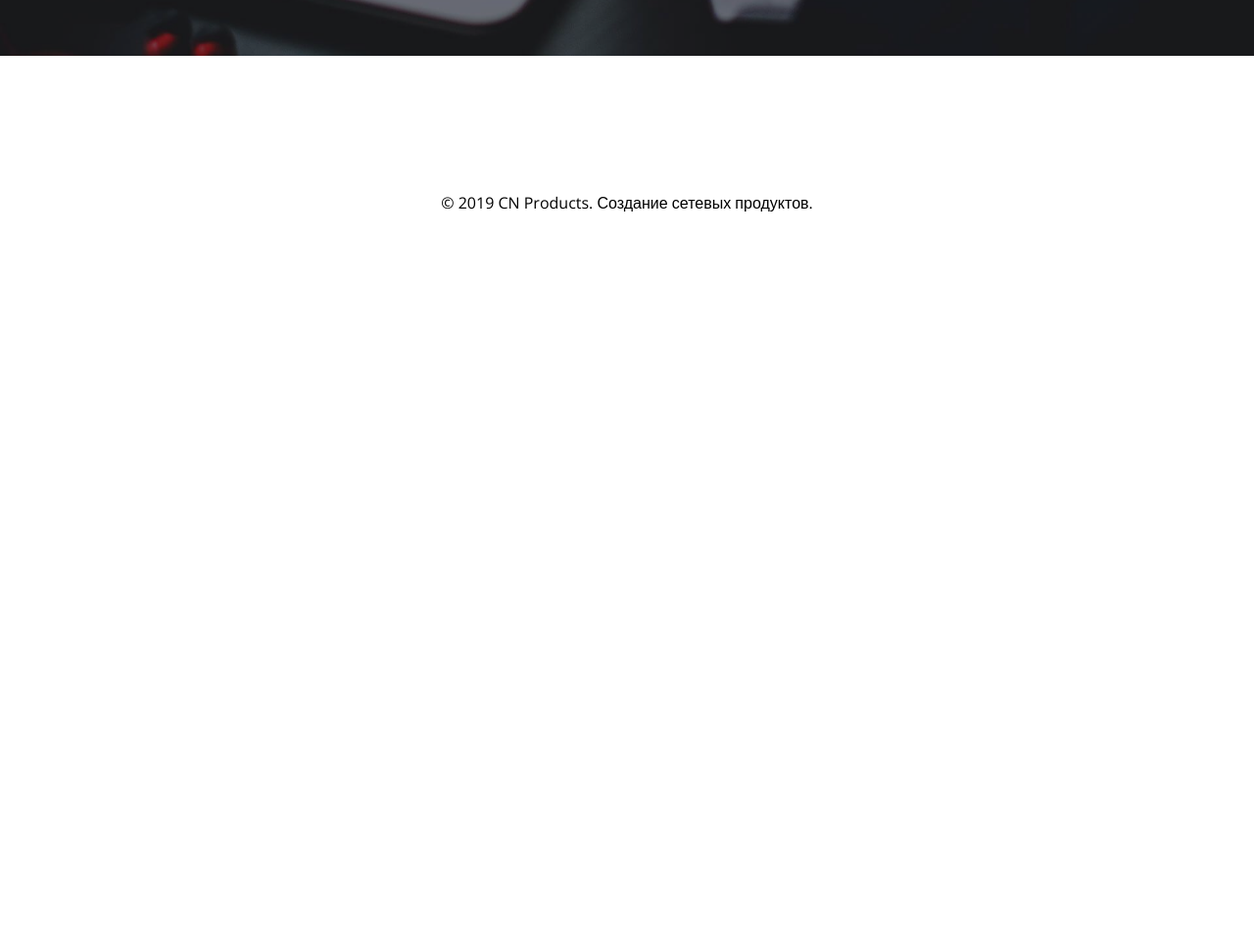
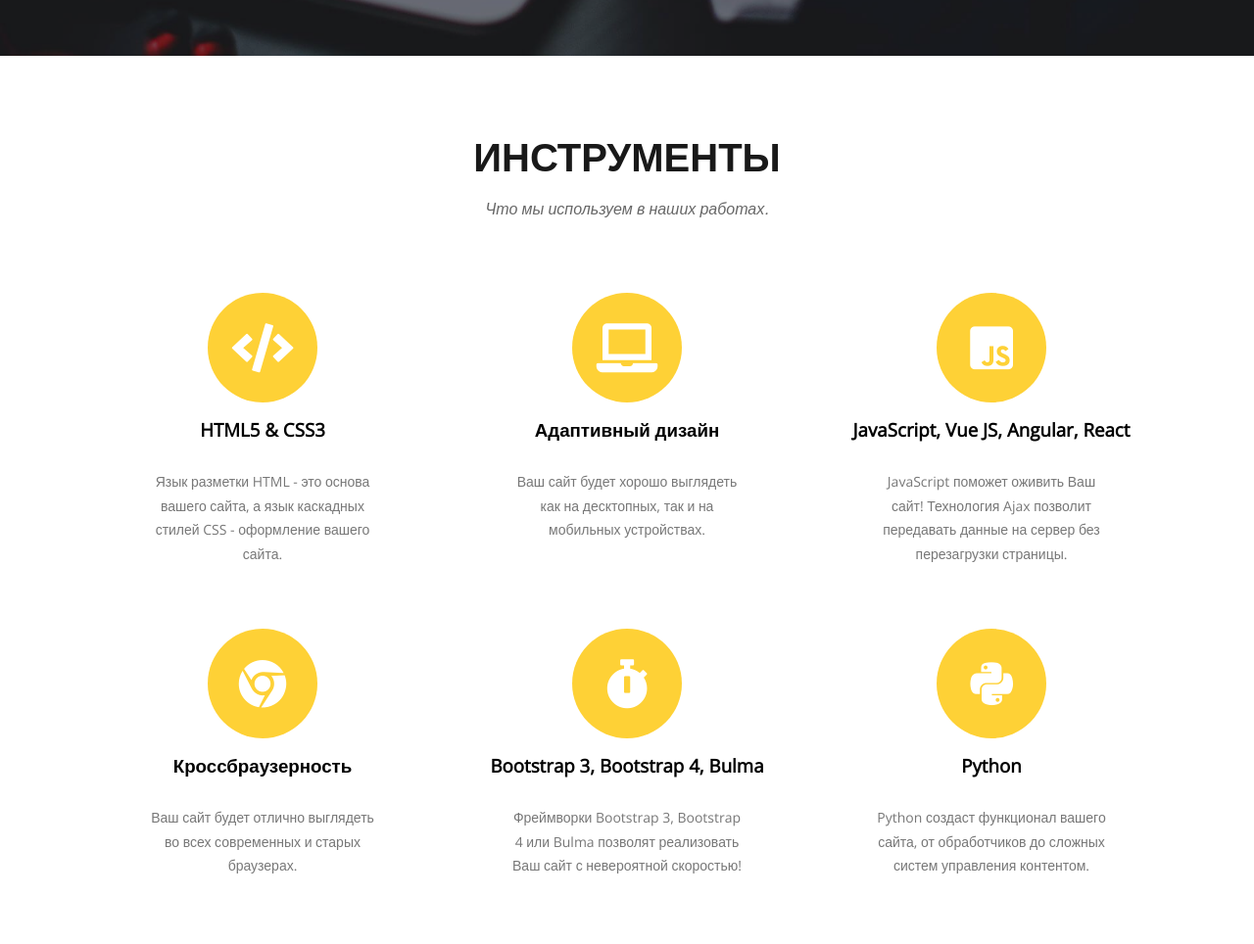
Before and after one commit to isafgor/CN-Products, a plain HTML site: page index.html in a window 1280 px wide. Shown: the part 543-1507 px from the top of the page at 98% size. Before the commit the page ends 800 px from the top, so only its background shows below. Drawn offline with nearby package versions, Linux system fonts and the light colour scheme; a script that the page names is missing; files whose address does not match are found by name.

Commit message:
Сделал блок с инструментами

```diff
--- a/css/main.css
+++ b/css/main.css
@@ -9,6 +9,31 @@
     padding: 0;
     width: 100%;
     font-family: 'Open Sans', sans-serif;
+}
+
+h1, h2, h3, h4 {
+    margin: 0;
+    padding: 0;
+}
+
+h1 {
+    font-size: 40px;
+    margin-bottom: 15px;
+    text-transform: uppercase;
+    color: rgba(0, 0, 0, 0.9)
+}
+
+h2 {
+    font-size: 16px;
+    font-style: italic;
+    font-weight: 400;
+    margin-bottom: 75px;
+    color: rgba(0, 0, 0, 0.6)
+}
+
+p {
+    font-size: 14px;
+    line-height: 1.75;
 }
 
 .container {
@@ -43,6 +68,7 @@
     padding: 20px 50px;
     width: 100%;
     position: fixed;
+    z-index: 1;
     top: 0;
     left: 0;
     right: 0;
@@ -96,12 +122,58 @@
     background: rgba(0, 0, 0, 0.2);
 }
 
+.main {
+    margin: 75px 0;
+}
+
+.tools__headline {
+    text-align: center;
+}
+
+.tools__kit {
+    display: flex;
+    flex-direction: row;
+    justify-content: center;
+    align-items: flex-start;
+    flex-wrap: wrap;
+}
+
+.tools__item {
+    max-width: 30%;
+    display: flex;
+    flex-direction: column;
+    justify-content: space-between;
+    align-items: center;
+    text-align: center;
+    margin-bottom: 50px;
+}
+
+.tools__icon {
+    color: #fff;
+    border-radius: 50%;
+    background: #fed136;
+    font-size: 50px;
+    height: 112px;
+    width: 112px;
+    display: flex;
+    justify-content: center;
+    align-items: center;
+}
+
+.tools__name {
+    margin: 15px 0;
+}
+
+.tools__description {
+    color: #777;
+    max-width: 65%;
+    text-align: center;
+}
+
 .footer {
     display: flex;
     justify-content: center;
     align-items: center;
     width: 100%;
     height: 100px;
-    position: absolute;
-    bottom: 0;
 }
--- a/index.html
+++ b/index.html
@@ -2,9 +2,10 @@
 <html lang="ru">
     <head>
         <meta charset="utf-8" />
+        <title>Creating Network Products</title>
         <link rel="stylesheet" href="css/main.css" />
-        <title>Creating Network Products</title>
         <link rel="shortcut icon" href="images/favicon.ico" type="image/x-icon">
+        <link rel="stylesheet" href="https://use.fontawesome.com/releases/v5.8.2/css/all.css" integrity="sha384-oS3vJWv+0UjzBfQzYUhtDYW+Pj2yciDJxpsK1OYPAYjqT085Qq/1cq5FLXAZQ7Ay" crossorigin="anonymous">
     </head>
     <body>
         <header class="header">
@@ -42,7 +43,82 @@
             </div>
         </header>
         <main class="main">
-
+            <section id="tools" class="tools">
+                <div class="container">
+                    <h1 class="tools__headline">
+                            Инструменты
+                    </h1>
+                    <h2 class="tools__headline">Что мы используем в наших работах.</h2>
+                    <div class="tools__kit">
+                        <div class="tools__item">
+                            <span class="tools__icon">
+                                <i class="fas fa-code"></i>
+                            </span>
+                            <h3 class="tools__name">
+                                HTML5 & CSS3
+                            </h3>
+                            <p class="tools__description">
+                                Язык разметки HTML - это основа вашего сайта, а язык каскадных стилей CSS - оформление вашего сайта.
+                            </p>
+                        </div>
+                        <div class="tools__item">
+                            <span class="tools__icon">
+                                <i class="fas fa-laptop"></i>
+                            </span>
+                            <h3 class="tools__name">
+                                Адаптивный дизайн
+                            </h3>
+                            <p class="tools__description">
+                                Ваш сайт будет хорошо выглядеть как на десктопных, так и на мобильных устройствах.
+                            </p>
+                        </div>
+                        <div class="tools__item">
+                            <span class="tools__icon">
+                                <i class="fab fa-js-square"></i>
+                            </span>
+                            <h3 class="tools__name">
+                                JavaScript, Vue JS, Angular, React
+                            </h3>
+                            <p class="tools__description">
+                                JavaScript поможет оживить Ваш сайт! Технология Ajax позволит передавать данные на сервер без перезагрузки страницы.
+                            </p>
+                        </div>
+                        <div class="tools__item">
+                            <span class="tools__icon">
+                                <i class="fab fa-chrome"></i>
+                            </span>
+                            <h3 class="tools__name">
+                                Кроссбраузерность
+                            </h3>
+                            <p class="tools__description">
+                                Ваш сайт будет отлично выглядеть во всех современных и старых браузерах.
+                            </p>
+                        </div>
+                        <div class="tools__item">
+                            <span class="tools__icon">
+                                <i class="fas fa-stopwatch"></i>
+                            </span>
+                            <h3 class="tools__name">
+                                Bootstrap 3, Bootstrap 4, Bulma
+                            </h3>
+                            <p class="tools__description">
+                                Фреймворки Bootstrap 3, Bootstrap 4 или Bulma позволят реализовать Ваш сайт с невероятной скоростью!
+                            </p>
+                        </div>
+                        <div class="tools__item">
+                            <span class="tools__icon">
+                                <i class="fab fa-python"></i>
+                            </span>
+                            <h3 class="tools__name">
+                                Python
+                            </h3>
+                            <p class="tools__description">
+                                Python создаст функционал вашего сайта, от обработчиков до сложных систем управления контентом.
+                            </p>
+                        </div>
+                    </div>
+                </div>
+            </section>
         </main>
         <footer class="footer">
             <div class="container">
```
Also changed, not shown: scripts/main.js (added).
